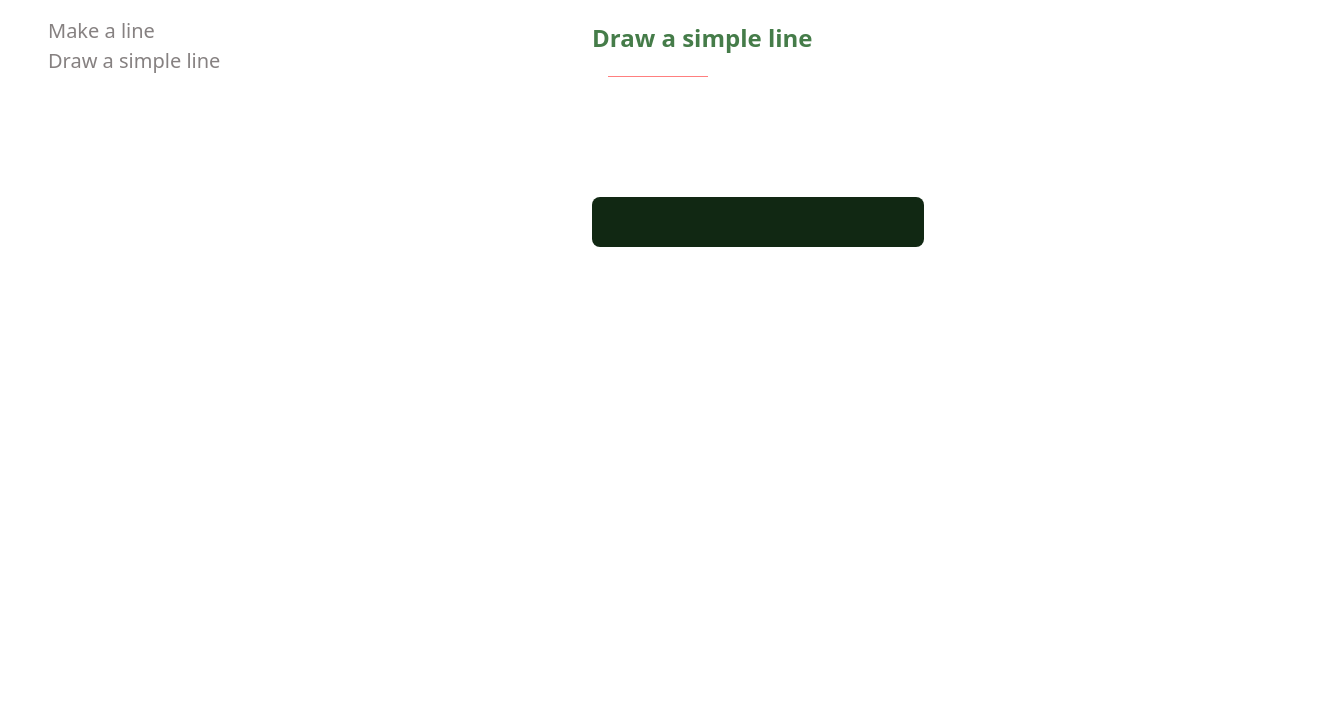
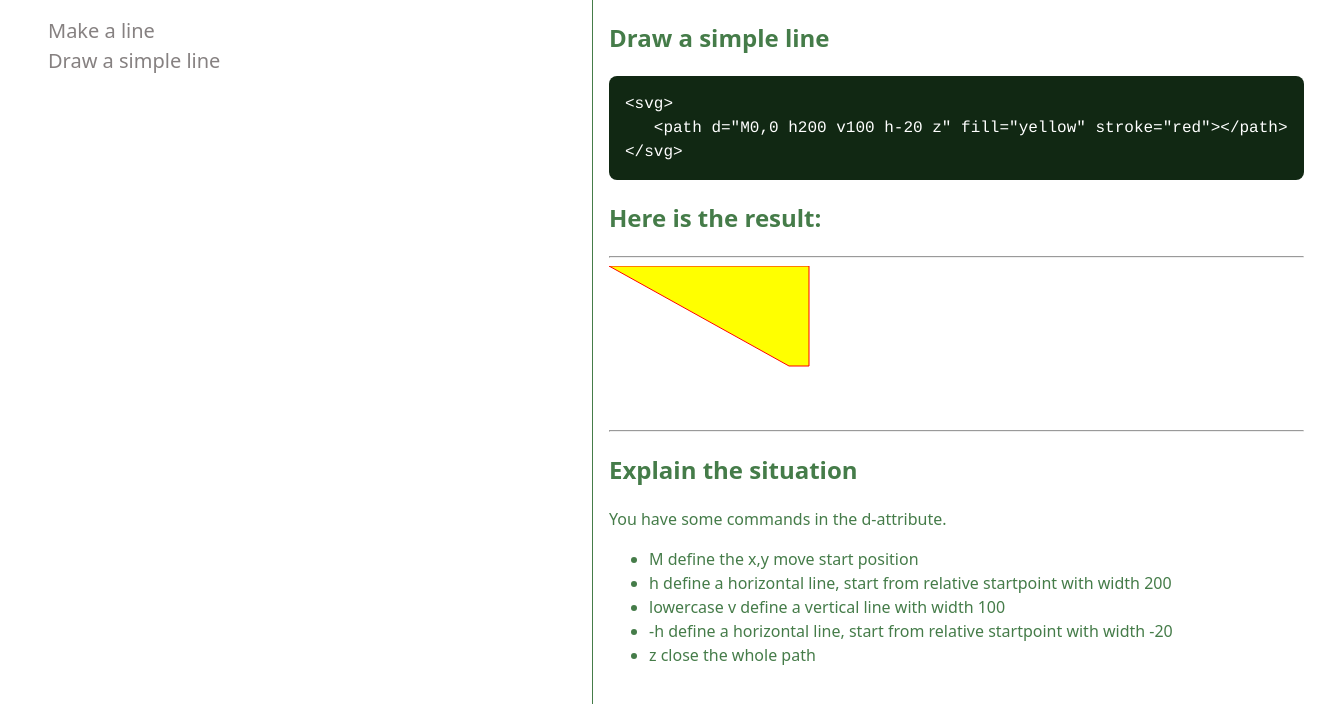
Before and after one commit to tronHeinz/learn-svg, a React (Vite) app: page /learn-svg/drawSimpleLine in a window 1280 px wide. Shown: the top 704 px of the page, 1320 px wide, since content can reach past the window. Built offline with nearby package versions, Linux system fonts and the light colour scheme.

Commit message:
- add a first example for drawing svg, as a template

```diff
--- a/src/App.css
+++ b/src/App.css
@@ -1,11 +1,14 @@
 #root {
   margin: 0;
   padding: 0;
+  height: 100%;
 }
 
 html, body {
   padding: 0;
   margin: 0;
+  height: 100%;
+  color: var(--primary-a40);
 }
 
 :root {
--- a/src/components/RootLayout/rootLayout.module.scss
+++ b/src/components/RootLayout/rootLayout.module.scss
@@ -2,4 +2,5 @@
   display: grid;
   grid-template-columns: 40% 1fr;
   gap: 5rem;
+  height: 100%;
 }
--- a/src/pages/DrawLine.tsx
+++ b/src/pages/DrawLine.tsx
@@ -1,16 +1,46 @@
+import { useRef, useEffect } from "react";
+
 import styles from "./pages.module.scss";
 
 const DrawLine = () => {
+  const output = useRef(null);
+  const sCode = `<svg>
+   <path d="M0,0 h200 v100 h-20 z" fill="yellow" stroke="red"></path>
+</svg>`;
+
+  useEffect(() => {
+    if (output.current) {
+      (output.current as HTMLElement).innerHTML = sCode;
+    }
+  }, [sCode]);
+
   return (
     <div className={styles.container}>
       <h2>Draw a simple line</h2>
       {/* <img src="/learn-svg/assets/dummy-1280x720-White.jpg" /> */}
-      <code>
-        <svg>
-          <path d="M0,0 h100" stroke="red"></path>
-        </svg>
-      </code>
-      This is the About PAGE
+      <div className={styles.code}></div>
+      <pre>
+        <code>{sCode.toString()}</code>
+      </pre>
+      <h2>Here is the result:</h2>
+      <hr />
+      <div ref={output}></div>
+      <hr />
+      <h2>Explain the situation</h2>
+      <p>You have some commands in the d-attribute.</p>
+      <ul>
+        <li>M define the x,y move start position</li>
+        <li>
+          h define a horizontal line, start from relative startpoint with width
+          200
+        </li>
+        <li>lowercase v define a vertical line with width 100</li>
+        <li>
+          -h define a horizontal line, start from relative startpoint with width
+          -20
+        </li>
+        <li>z close the whole path</li>
+      </ul>
     </div>
   );
 };
--- a/src/pages/pages.module.scss
+++ b/src/pages/pages.module.scss
@@ -1,15 +1,25 @@
 .container {
+  padding: 0 1rem;
   display: block;
+  border-left: 1px solid var(--primary-a40);
 }
 
 h2 {
   color: var(--primary-a40);
 }
 
-code {
+p {
+  color: var(--primary-a40);
+}
+
+pre {
   background-color: var(--primary-a80);
   padding: 1rem;
   border-radius: 0.5rem;
+}
+
+code {
+  color: var(--primary-a0);
   font-size: 1rem;
   font-family: courier;
 }
```
